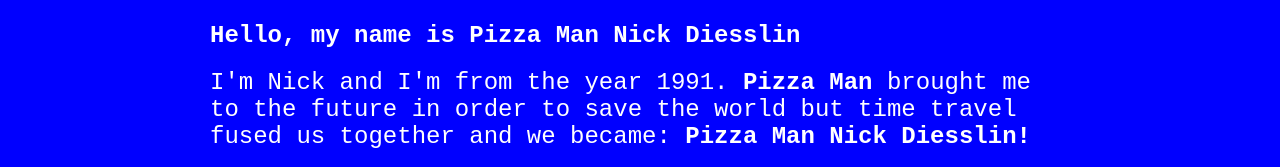
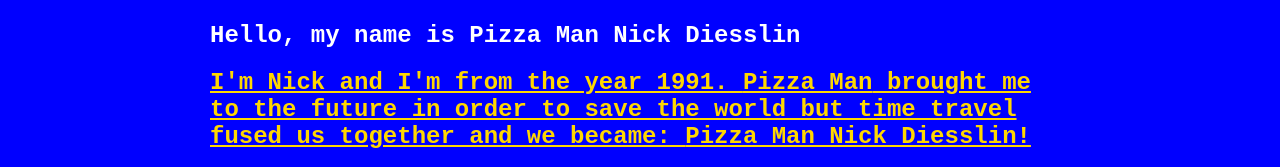
Before and after one commit to ndiesslin/pizzaman, a Gatsby site: page / in a window 1280 px wide. Shown: the part 261-428 px from the top of the page. Built offline with nearby package versions, Linux system fonts and the light colour scheme; Gatsby itself is replaced by a stand-in of ours.

Commit message:
Update index.js

```diff
--- a/src/pages/index.js
+++ b/src/pages/index.js
@@ -196,7 +196,9 @@ const IndexPage = () => {
           Hello, my name is <strong>Pizza Man Nick Diesslin</strong>
         </h1>
         <h2>
-          I'm Nick and I'm from the year 1991. <strong>Pizza Man</strong> brought me to the future in order to save the world but time travel fused us together and we became: <strong>Pizza Man Nick Diesslin!</strong>
+          <a href="https://ko-fi.com/pizzaman" target="_blank">
+            I'm Nick and I'm from the year 1991. <strong>Pizza Man</strong> brought me to the future in order to save the world but time travel fused us together and we became: <strong>Pizza Man Nick Diesslin!</strong>
+          </a>
         </h2>
       </section>
       <section>
```
